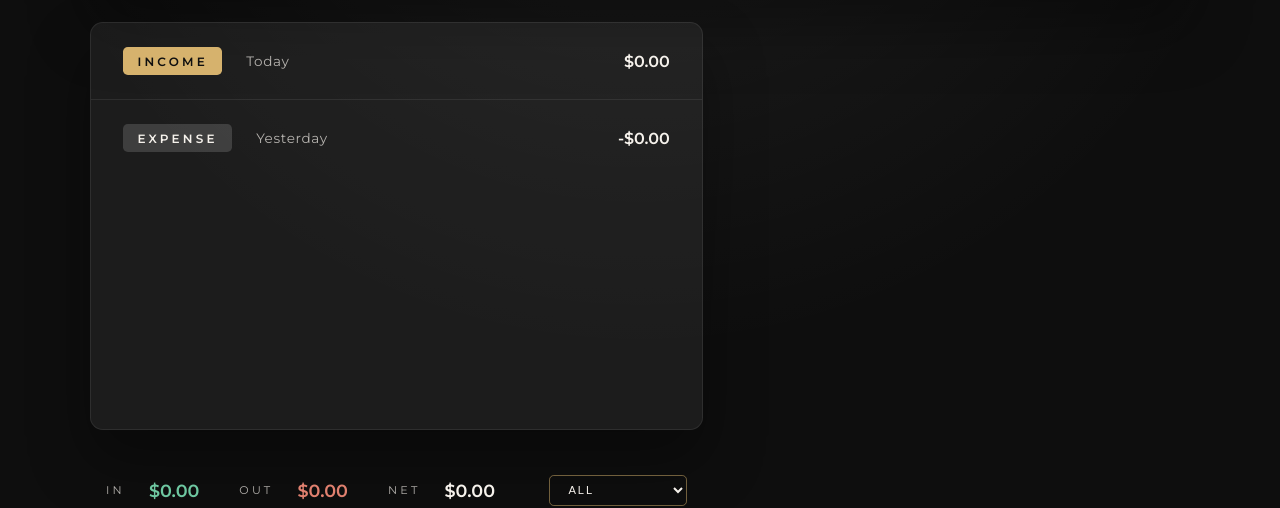
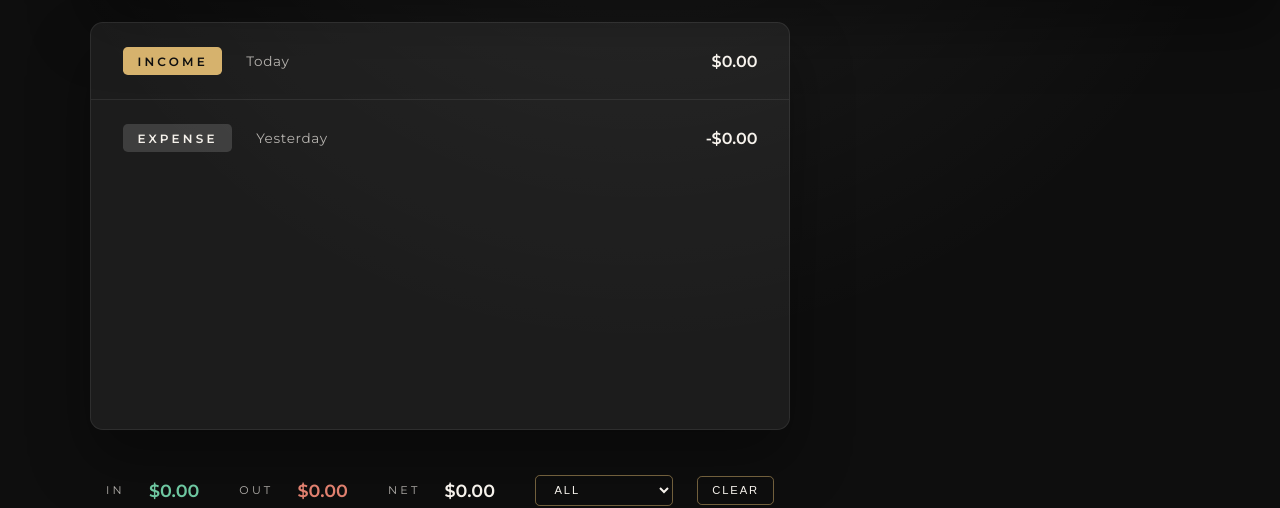
Before and after one commit to kaidoverse/xpense, a plain HTML site: page public/index.html in a window 1280 px wide. Shown: the part 292-800 px from the top of the page. Drawn offline with nearby package versions, Linux system fonts and the light colour scheme; no server answers.

Commit message:
add clear filter button

```diff
--- a/public/app.js
+++ b/public/app.js
@@ -28,6 +28,7 @@
 const movementsList = document.querySelector(".movements");
 const statusEl = document.querySelector(".status");
 const filterSelect = document.querySelector(".filter__select");
+const filterClear = document.querySelector(".filter__clear");
 let currentUser = null;
 let cachedMovements = [];
 
@@ -186,6 +187,11 @@
   renderMovements(applyFilter(filterSelect.value));
 });
 
+filterClear.addEventListener("click", () => {
+  filterSelect.value = "all";
+  renderMovements(cachedMovements);
+});
+
 movementsList.addEventListener("click", async event => {
   const target = event.target;
   if (!target.classList.contains("movements__delete")) return;
--- a/public/index.html
+++ b/public/index.html
@@ -73,6 +73,7 @@
           <option value="transport">Transport</option>
           <option value="misc">Misc</option>
         </select>
+        <button class="filter__clear" type="button">Clear</button>
       </section>
 
       <section class="operation operation--add">
--- a/public/styles.css
+++ b/public/styles.css
@@ -338,6 +338,24 @@
   outline: 2px solid rgba(214, 178, 109, 0.35);
 }
 
+.filter__clear {
+  border: 1px solid rgba(214, 178, 109, 0.5);
+  background: transparent;
+  color: var(--ink);
+  padding: 0.45rem 0.9rem;
+  border-radius: 0.3rem;
+  text-transform: uppercase;
+  letter-spacing: 0.12rem;
+  font-size: 0.7rem;
+  cursor: pointer;
+}
+
+.filter__clear:hover,
+.filter__clear:focus {
+  background: var(--gold);
+  color: #1a1a1a;
+}
+
 .operation {
   border-radius: 0.8rem;
   padding: 1.75rem 2rem;
```
